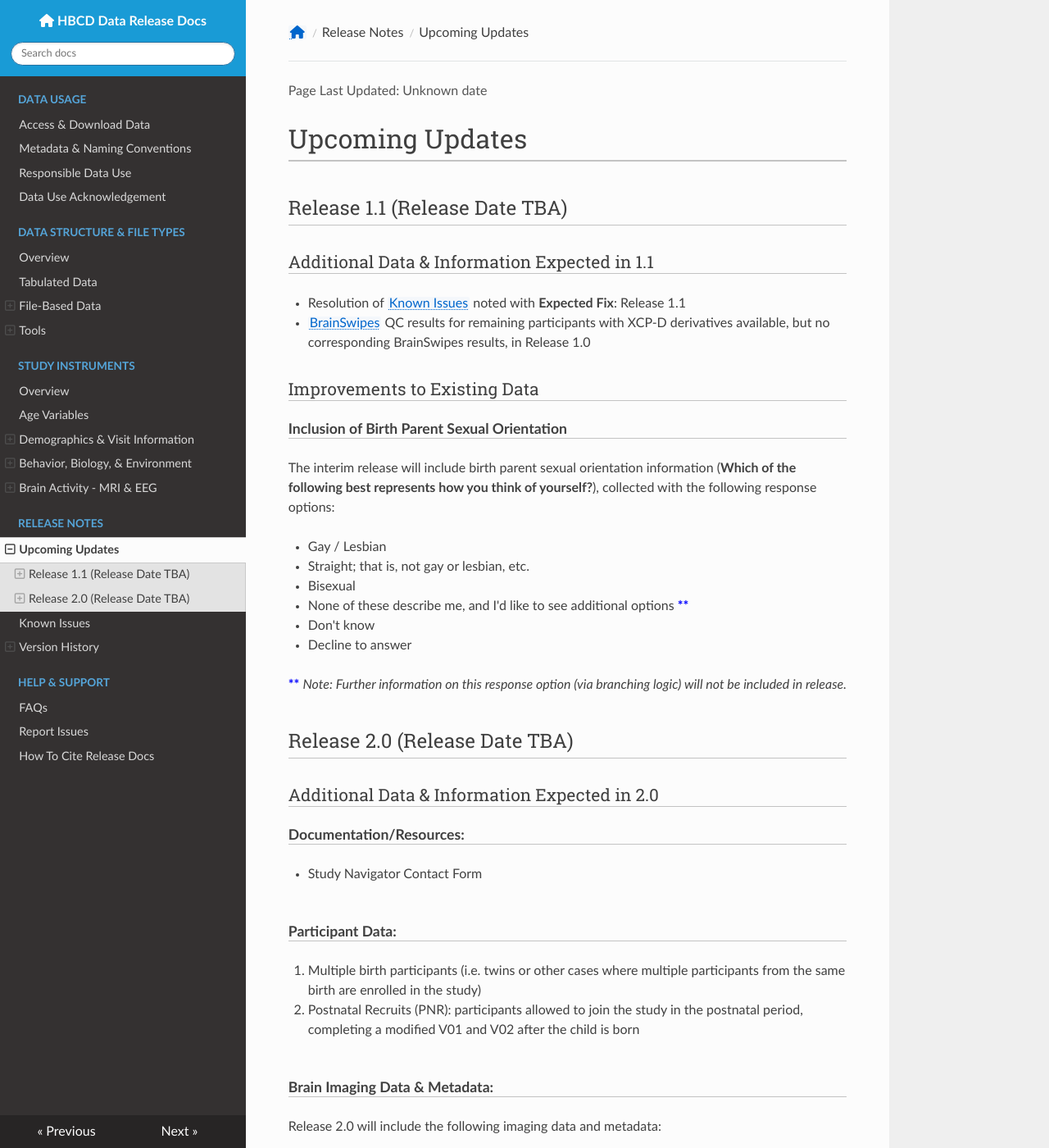
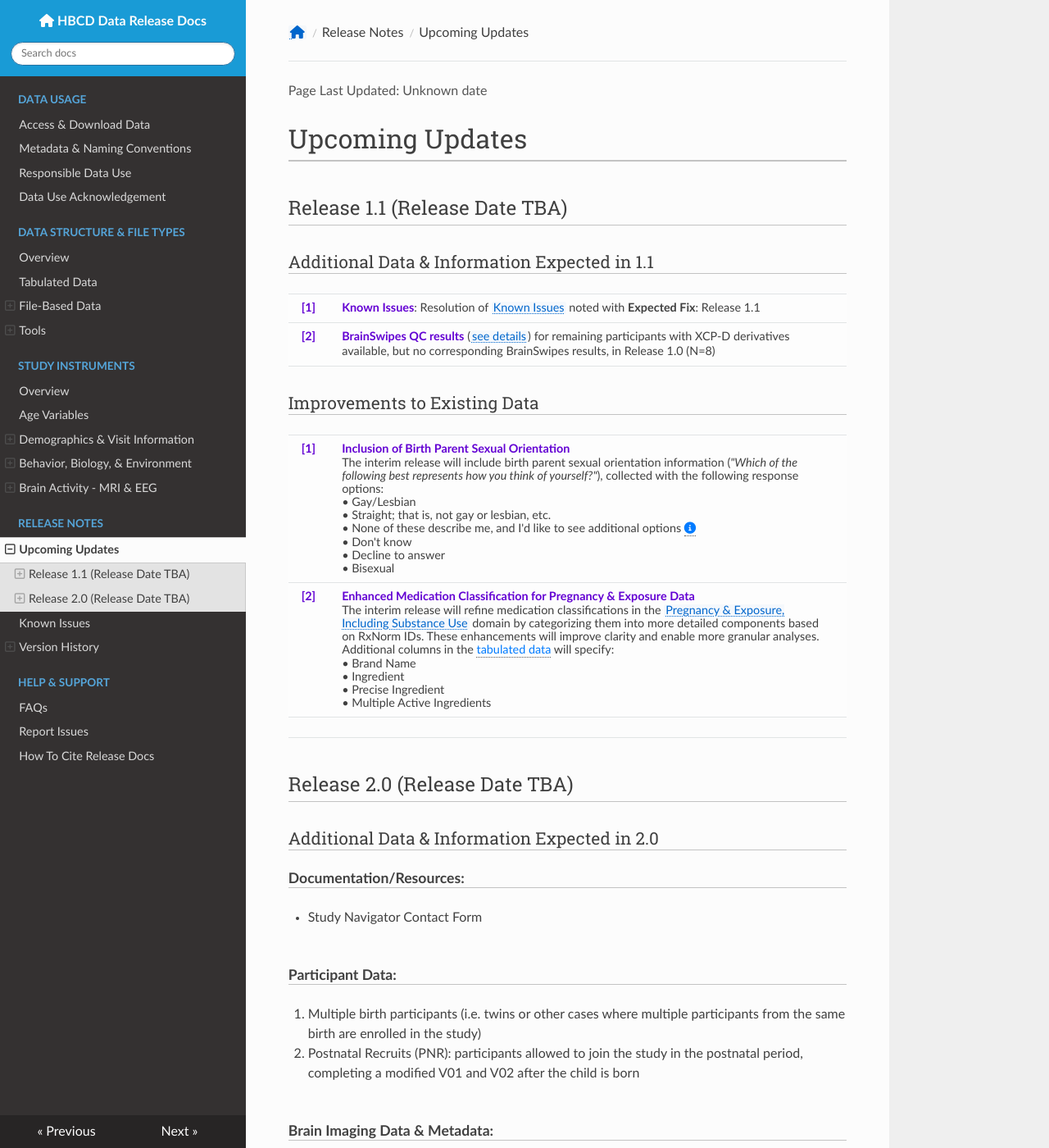
Before and after one commit to nbdc-datahub/hbcd-docs, an MkDocs documentation site: the page built from docs/changelog/pending.md, in a window 1280 px wide and 1400 px high. Shown: the whole window at 82% size. Built offline with MkDocs 1.6.1, drawn with Linux system fonts in a browser that asks for light colours; nearby versions of some CDN libraries; some of the changed text lies outside the part shown.

Commit message:
update table styling to make bold text purple. reformat interim release pending updates

```diff
--- a/docs/changelog/pending.md
+++ b/docs/changelog/pending.md
@@ -4,23 +4,60 @@
 
 ### Additional Data & Information Expected in 1.1
 
- - Resolution of [Known Issues](knownissues.md) noted with **Expected Fix**: Release 1.1
- - [BrainSwipes](../instruments/mri/qc.md#brainswipes) QC results for remaining participants with XCP-D derivatives available, but no corresponding BrainSwipes results, in Release 1.0
+
+<table class="table-no-vertical-lines" style="width: 100%; border-collapse: collapse; table-layout: fixed;">
+  <tbody>
+    <tr>
+      <td style="text-align: center; vertical-align: top; white-space: nowrap;"><b>[1]</b></td>
+      <td style="word-wrap: break-word; white-space: normal;"><b>Known Issues</b>: Resolution of <a href="../knownissues">Known Issues</a> noted with <strong>Expected Fix</strong>: Release 1.1</td>
+    </tr>
+    <tr>
+      <td style="text-align: center; vertical-align: top; white-space: nowrap;"><b>[2]</b></td>
+      <td style="word-wrap: break-word; white-space: normal;"><b>BrainSwipes QC results</b> (<a href="../../instruments/mri/qc/#brainswipes">see details</a>) for remaining participants with XCP-D derivatives available, but no corresponding BrainSwipes results, in Release 1.0 (N=8)</p>
+      </td>
+    </tr>
+  </tbody>
+</table>
 
 ### Improvements to Existing Data
 
-#### Inclusion of Birth Parent Sexual Orientation
+<table class="table-no-vertical-lines" style="width: 100%; border-collapse: collapse; table-layout: fixed;">
+  <tbody>
+    <tr>
+      <td style="text-align: center; vertical-align: top; white-space: nowrap;"><b>[1]</b></td>
+      <td style="word-wrap: break-word; white-space: normal;">
+        <b>Inclusion of Birth Parent Sexual Orientation</b>
+        <p>
+          The interim release will include birth parent sexual orientation information (<i>"Which of the following best represents how you think of yourself?"</i>), collected with the following response options:<br>
+          • Gay/Lesbian<br>
+          • Straight; that is, not gay or lesbian, etc.<br>
+          • None of these describe me, and I'd like to see additional options
+          <span class="tooltip"><span class="emoji"><i class="fa-solid fa-circle-info"></i></span><span class="tooltiptext">Note: Further information on this response option (via branching logic) will not be included in release.</span></span><br>
+          • Don't know<br>
+          • Decline to answer<br>
+          • Bisexual<br>
+        </p>
+      </td>
+    </tr>
+    <tr>
+      <td style="text-align: center; vertical-align: top; white-space: nowrap;"><b>[2]</b></td>
+      <td style="word-wrap: break-word; white-space: normal;">
+        <b>Enhanced Medication Classification for Pregnancy & Exposure Data</b>
+        <p>
+          The interim release will refine medication classifications in the
+          <a href="../../instruments/#pregexp">Pregnancy & Exposure, Including Substance Use</a> domain by categorizing them into more detailed components based on RxNorm IDs. These enhancements will improve clarity and enable more granular analyses. Additional columns in the
+          <span class="tooltip">tabulated data<span class="tooltiptext">instrument and derived data<br>(tabulated format)</span></span> will specify:<br>
+          • Brand Name<br>
+          • Ingredient<br>
+          • Precise Ingredient<br>
+          • Multiple Active Ingredients
+        </p>
+      </td>
+    </tr>
+  </tbody>
+</table>
 
-The interim release will include birth parent sexual orientation information (**Which of the following best represents how you think of yourself?**), collected with the following response options:
-
-- Gay / Lesbian
-- Straight; that is, not gay or lesbian, etc.
-- Bisexual
-- None of these describe me, and I'd like to see additional options <span class="blue-text"><b>**</b></span>
-- Don't know
-- Decline to answer
-
-<span class="blue-text"><b>**</b></span> <span><i>Note: Further information on this response option (via branching logic) will not be included in release.</i></span>
+-----------------------
 
 ## Release 2.0 (Release Date TBA)
 
@@ -118,14 +155,6 @@ hbcd/
 
 ### Improvements to Existing Data
 
-#### Enhanced Medication Classification for Pregnancy & Exposure Data
-The interim release will refine medication classifications in the [Pregnancy & Exposure, Including Substance Use](../instruments/index.md#pregexp) domain by categorizing them into more detailed components based on RxNorm IDs. These enhancements will improve clarity and enable more granular analyses. Additional columns in the <span class="tooltip">tabulated data<span class="tooltiptext">instrument and derived data<br>(tabulated format)</span></span> will specify:
-
-- Brand Name
-- Ingredient
-- Precise Ingredient
-- Multiple Active Ingredients
-
 #### Physical Health
 
 Age-based height/weight/head z-scores calculated based on (non-jittered) date of birth.
--- a/docs/css/custom.css
+++ b/docs/css/custom.css
@@ -140,16 +140,16 @@ pre > code {
 /* Styling for NBDC Lasso quick link in Data Access section */
 .button-link {
   display: inline-block;
-  background-color: #25ae7066;
+  background-color: #EBDDF9;
   color: #3e3e3e !important; /* Ensures text stays black */
   font-weight: bold;
   font-family: Lato;
-  padding: 5px 15px;
+  padding: 20px 20px;
   text-decoration: none;
-  border: 1px solid #25ae70;
-  border-radius: 5px;
+  border: 2px solid #9325ae;
+  border-radius: 30px;
   font-size: 1.1rem;
-  transition: background-color 0.3s ease;
+  transition: background-color 0.2s ease;
 }
 /* Explicitly set link states to black */
 .button-link:link,
--- a/docs/css/tables.css
+++ b/docs/css/tables.css
@@ -107,6 +107,9 @@ th, td {
 .table-no-vertical-lines th {
   background-color: rgba(255, 255, 255, 0.6) !important;
 }
+.table-no-vertical-lines b {
+  color: #6300d3;
+}
 
 /* Compact Table Style */
 .compact-table {
```
